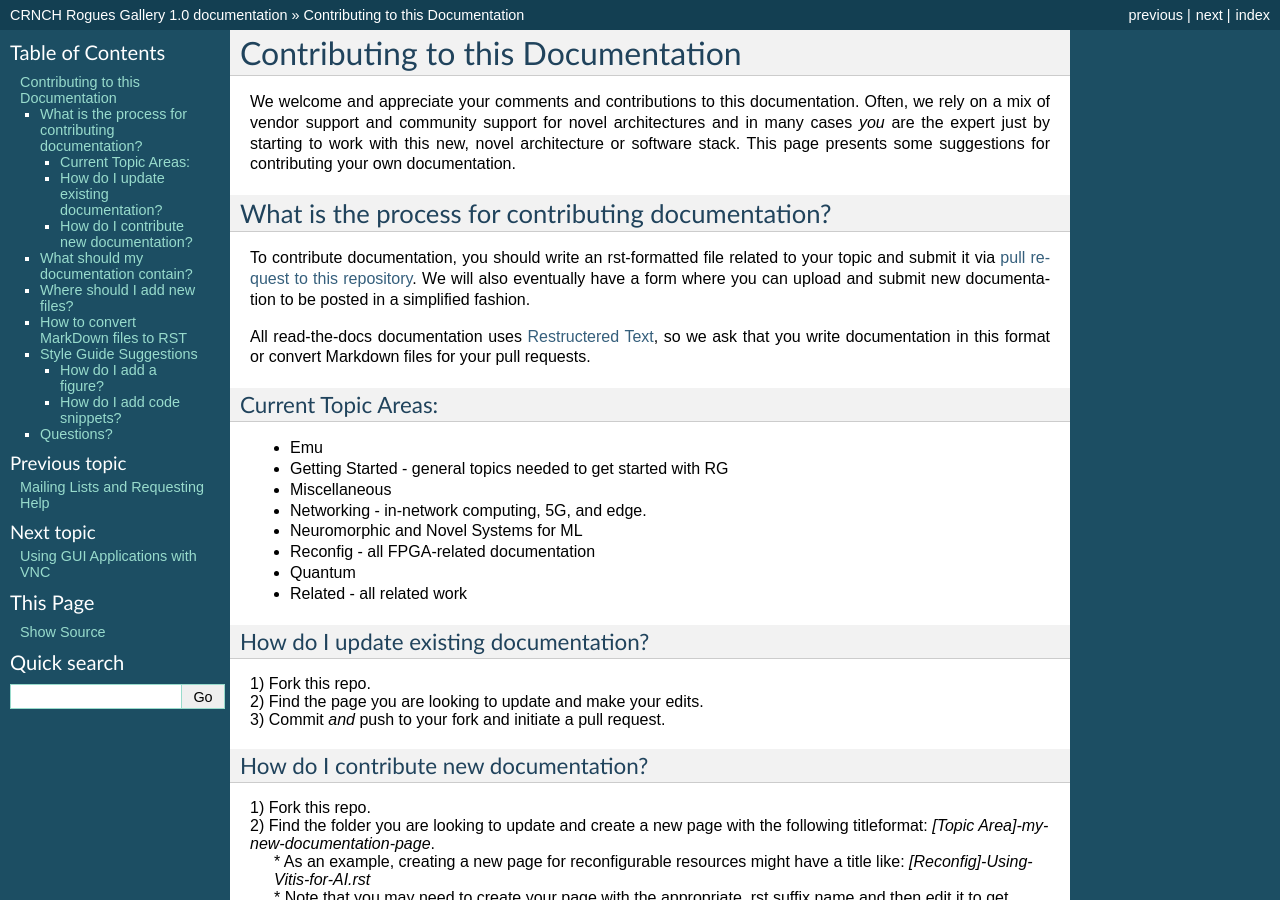
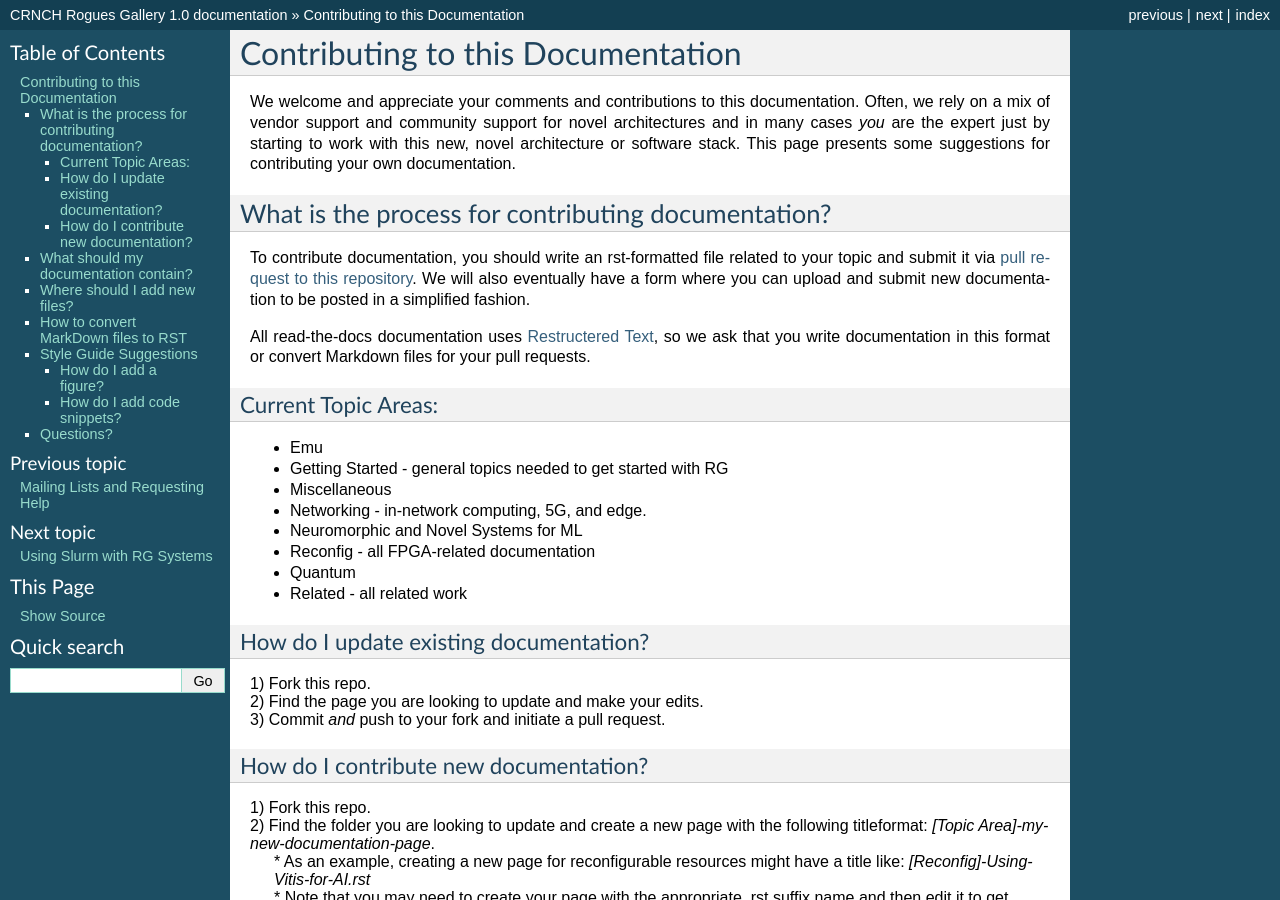
Before and after one commit to gt-crnch-rg/read-the-docs, a Sphinx documentation site: the page built from docs/general/contributing.rst, in a window 1280 px wide and 900 px high. Built offline with Sphinx 7.4.7, drawn with Linux system fonts in a browser that asks for light colours; pages that are not in the unit, such as notebooks, are missing from menus.

Commit message:
Update index.rst

```diff
--- a/docs/index.rst
+++ b/docs/index.rst
@@ -20,6 +20,9 @@
    general/rg-filesystems
    general/mailing-list-help-tickets
    general/contributing
+   general/using-slurm
+   general/using-slurm-examples
+   general/rg-workflows
    general/using-gui-with-vnc
 
 .. toctree::
```
